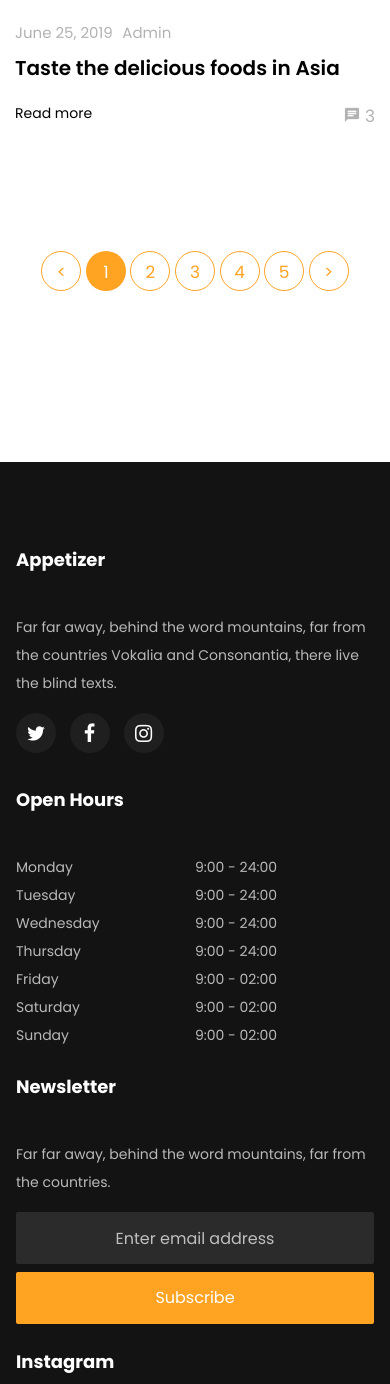
After one commit to amialiashkasashka/appetizer-django, a Django app: page /blog/ in a window 390 px wide. The commit adds this page. Shown: the part 3410-4794 px from the top of the page. Run offline with Django 3.2, Linux system fonts and the light colour scheme; some libraries are stand-ins or nearby versions; some web fonts are replaced.

Commit message:
added blog.html

```diff
--- a/main/urls.py
+++ b/main/urls.py
@@ -6,4 +6,5 @@ urlpatterns = [
     path('', views.index, name='index' ),
     path('about/', views.about, name='about'),
     path('menu/', views.menu, name='menu'),
+    path('blog/', views.blog, name='blog'),
 ]
--- a/main/views.py
+++ b/main/views.py
@@ -8,10 +8,12 @@ def index(request):
 
     menus = Menu.objects.all().filter(is_on_home_page=True)
     chefs = Chefs.objects.all()
+    categories = Category.objects.all()
 
     context = {
         'chefs': chefs,
         'menus': menus,
+        'categories': categories,
     }
 
     return render(request, 'pages/index.html', context)
@@ -29,3 +31,7 @@ def about(request):
 
 def menu(request):
     return render(request, 'pages/menu.html')
+
+
+def blog(request):
+    return render(request, 'pages/blog.html')
--- /dev/null
+++ b/templates/pages/blog.html
@@ -0,0 +1,141 @@
+{% extends 'base.html' %}
+
+{% load static %}
+
+{% block content %}
+    <section class="hero-wrap hero-wrap-2" style="background-image: url('{% static 'img/bg_3.jpg' %}');" data-stellar-background-ratio="0.5">
+      <div class="overlay"></div>
+      <div class="container">
+        <div class="row no-gutters slider-text align-items-end justify-content-center">
+          <div class="col-md-9 ftco-animate text-center">
+            <h1 class="mb-2 bread">Our Blog</h1>
+            <p class="breadcrumbs"><span class="mr-2"><a href="index.html">Home <i class="ion-ios-arrow-forward"></i></a></span> <span>Blog <i class="ion-ios-arrow-forward"></i></span></p>
+          </div>
+        </div>
+      </div>
+    </section>
+
+		<section class="ftco-section">
+			<div class="container">
+				<div class="row">
+          <div class="col-md-4 ftco-animate">
+            <div class="blog-entry">
+              <a href="blog-single.html" class="block-20" style="background-image: url('images/image_1.jpg');">
+              </a>
+              <div class="text pt-3 pb-4">
+                <div class="meta">
+                  <div><a href="#">June 25, 2019</a></div>
+                  <div><a href="#">Admin</a></div>
+                </div>
+                <h3 class="heading"><a href="#">Taste the delicious foods in Asia</a></h3>
+                <p class="clearfix">
+                  <a href="#" class="float-left read">Read more</a>
+                  <a href="#" class="float-right meta-chat"><span class="icon-chat"></span> 3</a>
+                </p>
+              </div>
+            </div>
+          </div>
+          <div class="col-md-4 ftco-animate">
+            <div class="blog-entry">
+              <a href="blog-single.html" class="block-20" style="background-image: url('images/image_2.jpg');">
+              </a>
+              <div class="text pt-3 pb-4">
+                <div class="meta">
+                  <div><a href="#">June 25, 2019</a></div>
+                  <div><a href="#">Admin</a></div>
+                </div>
+                <h3 class="heading"><a href="#">Taste the delicious foods in Asia</a></h3>
+                <p class="clearfix">
+                  <a href="#" class="float-left read">Read more</a>
+                  <a href="#" class="float-right meta-chat"><span class="icon-chat"></span> 3</a>
+                </p>
+              </div>
+            </div>
+          </div>
+          <div class="col-md-4 ftco-animate">
+            <div class="blog-entry">
+              <a href="blog-single.html" class="block-20" style="background-image: url('images/image_3.jpg');">
+              </a>
+              <div class="text pt-3 pb-4">
+                <div class="meta">
+                  <div><a href="#">June 25, 2019</a></div>
+                  <div><a href="#">Admin</a></div>
+                </div>
+                <h3 class="heading"><a href="#">Taste the delicious foods in Asia</a></h3>
+                <p class="clearfix">
+                  <a href="#" class="float-left read">Read more</a>
+                  <a href="#" class="float-right meta-chat"><span class="icon-chat"></span> 3</a>
+                </p>
+              </div>
+            </div>
+          </div>
+          <div class="col-md-4 ftco-animate">
+            <div class="blog-entry">
+              <a href="blog-single.html" class="block-20" style="background-image: url('images/image_4.jpg');">
+              </a>
+              <div class="text pt-3 pb-4">
+                <div class="meta">
+                  <div><a href="#">June 25, 2019</a></div>
+                  <div><a href="#">Admin</a></div>
+                </div>
+                <h3 class="heading"><a href="#">Taste the delicious foods in Asia</a></h3>
+                <p class="clearfix">
+                  <a href="#" class="float-left read">Read more</a>
+                  <a href="#" class="float-right meta-chat"><span class="icon-chat"></span> 3</a>
+                </p>
+              </div>
+            </div>
+          </div>
+          <div class="col-md-4 ftco-animate">
+            <div class="blog-entry">
+              <a href="blog-single.html" class="block-20" style="background-image: url('images/image_5.jpg');">
+              </a>
+              <div class="text pt-3 pb-4">
+                <div class="meta">
+                  <div><a href="#">June 25, 2019</a></div>
+                  <div><a href="#">Admin</a></div>
+                </div>
+                <h3 class="heading"><a href="#">Taste the delicious foods in Asia</a></h3>
+                <p class="clearfix">
+                  <a href="#" class="float-left read">Read more</a>
+                  <a href="#" class="float-right meta-chat"><span class="icon-chat"></span> 3</a>
+                </p>
+              </div>
+            </div>
+          </div>
+          <div class="col-md-4 ftco-animate">
+            <div class="blog-entry">
+              <a href="blog-single.html" class="block-20" style="background-image: url('images/image_6.jpg');">
+              </a>
+              <div class="text pt-3 pb-4">
+                <div class="meta">
+                  <div><a href="#">June 25, 2019</a></div>
+                  <div><a href="#">Admin</a></div>
+                </div>
+                <h3 class="heading"><a href="#">Taste the delicious foods in Asia</a></h3>
+                <p class="clearfix">
+                  <a href="#" class="float-left read">Read more</a>
+                  <a href="#" class="float-right meta-chat"><span class="icon-chat"></span> 3</a>
+                </p>
+              </div>
+            </div>
+          </div>
+        </div>
+        <div class="row no-gutters my-5">
+          <div class="col text-center">
+            <div class="block-27">
+              <ul>
+                <li><a href="#">&lt;</a></li>
+                <li class="active"><span>1</span></li>
+                <li><a href="#">2</a></li>
+                <li><a href="#">3</a></li>
+                <li><a href="#">4</a></li>
+                <li><a href="#">5</a></li>
+                <li><a href="#">&gt;</a></li>
+              </ul>
+            </div>
+          </div>
+        </div>
+			</div>
+    </section>
+{% endblock %}
--- a/templates/pages/menu.html
+++ b/templates/pages/menu.html
@@ -1,14 +1,15 @@
 {% extends 'base.html' %}
 
+{% load static %}
 
 {% block content %}
-    <section class="hero-wrap hero-wrap-2" style="background-image: url('images/bg_3.jpg');" data-stellar-background-ratio="0.5">
+    <section class="hero-wrap hero-wrap-2" style="background-image: url('{% static 'img/bg_3.jpg' %}');" data-stellar-background-ratio="0.5">
       <div class="overlay"></div>
       <div class="container">
         <div class="row no-gutters slider-text align-items-end justify-content-center">
           <div class="col-md-9 ftco-animate text-center">
             <h1 class="mb-2 bread">Our Specialties</h1>
-            <p class="breadcrumbs"><span class="mr-2"><a href="index.html">Home <i class="ion-ios-arrow-forward"></i></a></span> <span>Menu <i class="ion-ios-arrow-forward"></i></span></p>
+            <p class="breadcrumbs"><span class="mr-2"><a href="{% url 'index' %}">Home <i class="ion-ios-arrow-forward"></i></a></span> <span>Menu <i class="ion-ios-arrow-forward"></i></span></p>
           </div>
         </div>
       </div>
--- a/templates/partials/_navbar.html
+++ b/templates/partials/_navbar.html
@@ -10,7 +10,7 @@
             <li class="nav-item active"><a href="{% url 'index' %}" class="nav-link">Home</a></li>
             <li class="nav-item"><a href="{% url 'about' %}" class="nav-link">About</a></li>
             <li class="nav-item"><a href="{% url 'menu' %}" class="nav-link">Menu</a></li>
-            <li class="nav-item"><a href="#" class="nav-link">Blog</a></li>
+            <li class="nav-item"><a href="{% url 'blog' %}" class="nav-link">Blog</a></li>
           <li class="nav-item"><a href="#" class="nav-link">Contact</a></li>
           <li class="nav-item cta"><a href="#" class="nav-link">Book a table</a></li>
         </ul>
```
Also changed, not shown: 1 other file.
